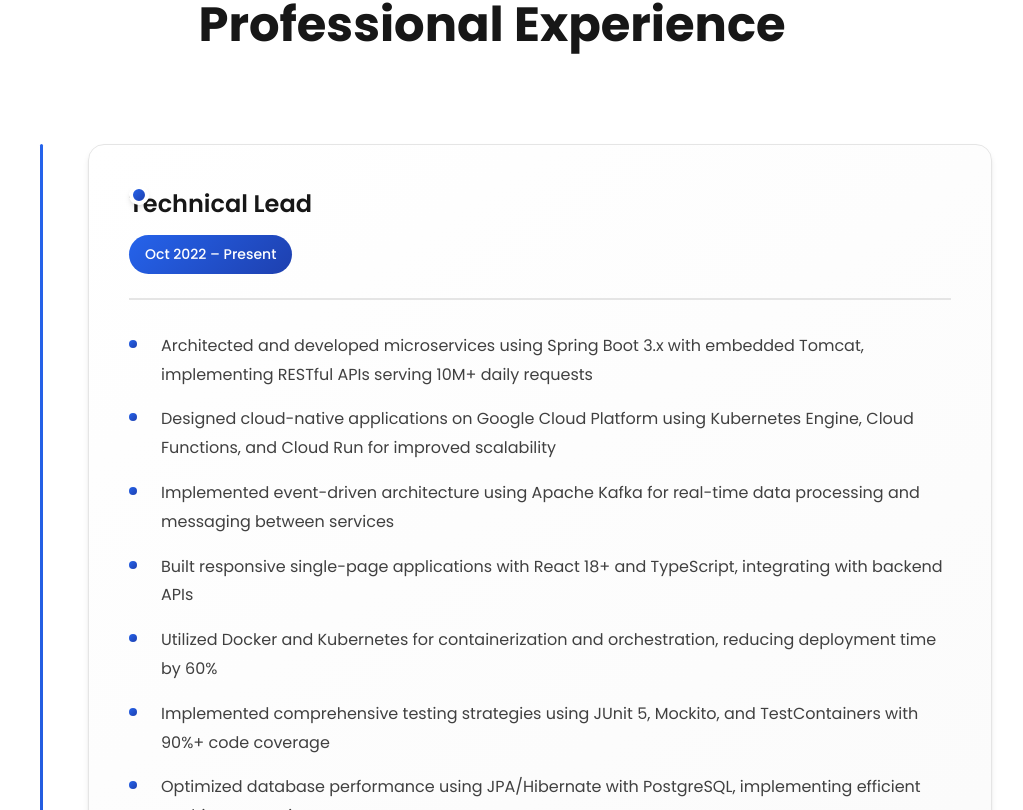
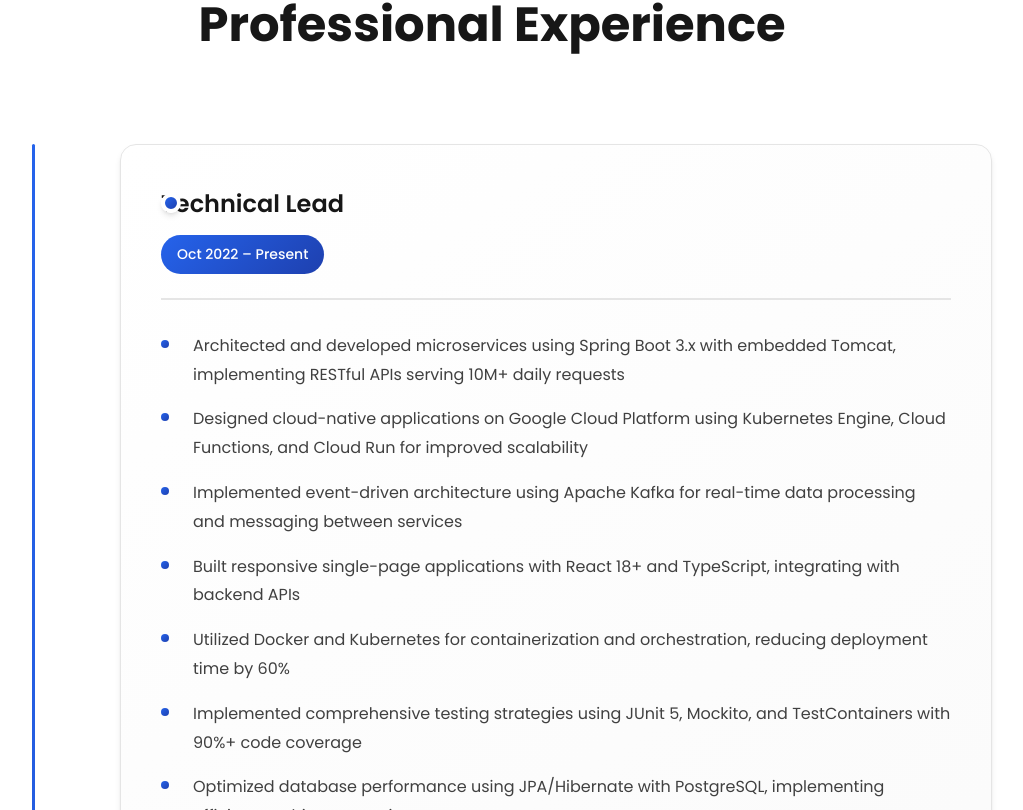
Before and after one commit to srinivaskrishna97/srinivaskrishna97.github.io, a React (Create React App) app: page / in a window 1280 px wide. Shown: the part 4050-4860 px from the top of the page, without its empty margins (148-1171 px from the left). Built offline with nearby package versions, Linux system fonts and the light colour scheme.

Commit message:
Fix Timeline Dot Positioning

```diff
--- a/src/App.css
+++ b/src/App.css
@@ -511,7 +511,7 @@ body {
 .experience-timeline::before {
   content: '';
   position: absolute;
-  left: var(--space-12);
+  left: var(--space-10);
   top: 0;
   bottom: 0;
   width: 3px;
@@ -528,14 +528,14 @@ body {
   border: 1px solid var(--neutral-200);
   transition: all var(--transition-normal);
   position: relative;
-  margin-left: var(--space-24);
+  margin-left: var(--space-32);
 }
 
 .experience-item::before {
   content: '';
   position: absolute;
-  left: -var(--space-16);
-  top: var(--space-10);
+  left: -var(--space-20);
+  top: var(--space-12);
   width: 20px;
   height: 20px;
   background: var(--gradient-primary);
@@ -835,15 +835,15 @@ body {
   }
 
   .experience-timeline::before {
-    left: var(--space-8);
+    left: var(--space-6);
   }
 
   .experience-item {
-    margin-left: var(--space-20);
+    margin-left: var(--space-24);
   }
 
   .experience-item::before {
-    left: -var(--space-12);
+    left: -var(--space-16);
   }
 }
 
```
